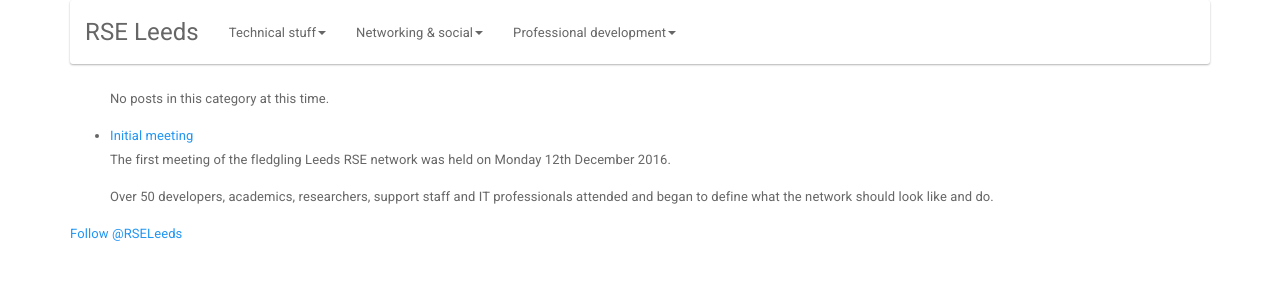
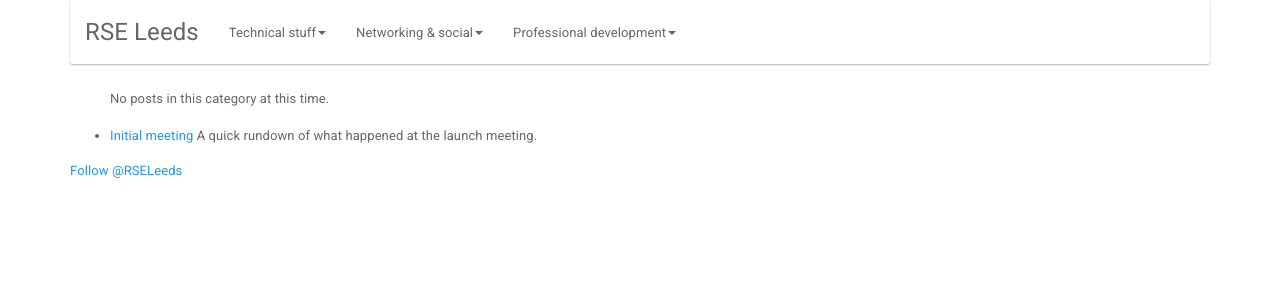
Before and after one commit to rseleeds/rseleeds.github.io, a Jekyll site: the page built from events.html, in a window 1280 px wide. Shown: the top 300 px of the page. Built offline with Jekyll 4.4.1, drawn with Linux system fonts in a browser that asks for light colours; nearby versions of some CDN libraries; comment, search, counter and statistics services are not loaded.

Commit message:
Added excerpt

```diff
--- a/_posts/2017-01-06-initial-meeting.md
+++ b/_posts/2017-01-06-initial-meeting.md
@@ -4,6 +4,7 @@ title: Initial meeting
 categories: Events
 published: true
 author: Chris Empson
+excerpt: A quick rundown of what happened at the launch meeting.
 ---
 <p>
 The first meeting of the fledgling Leeds RSE network was held on Monday 12th December 2016.
```
